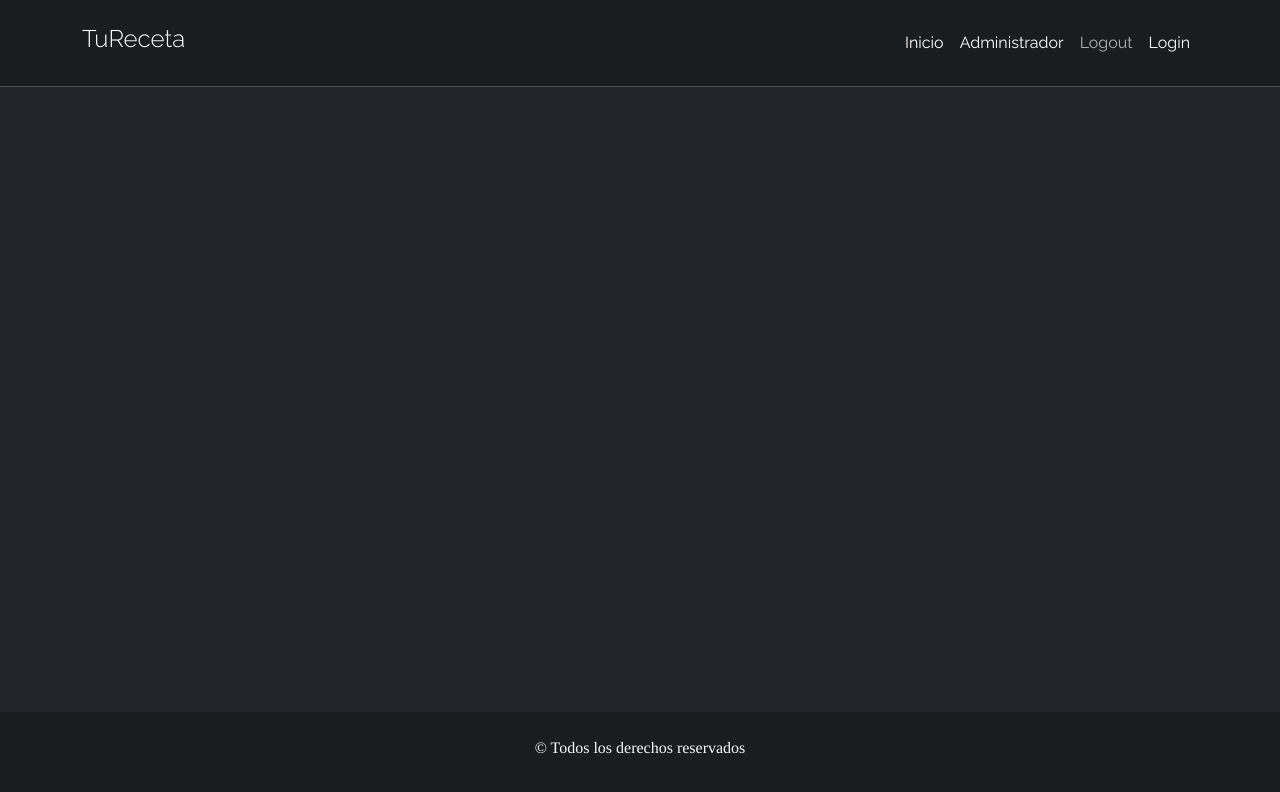
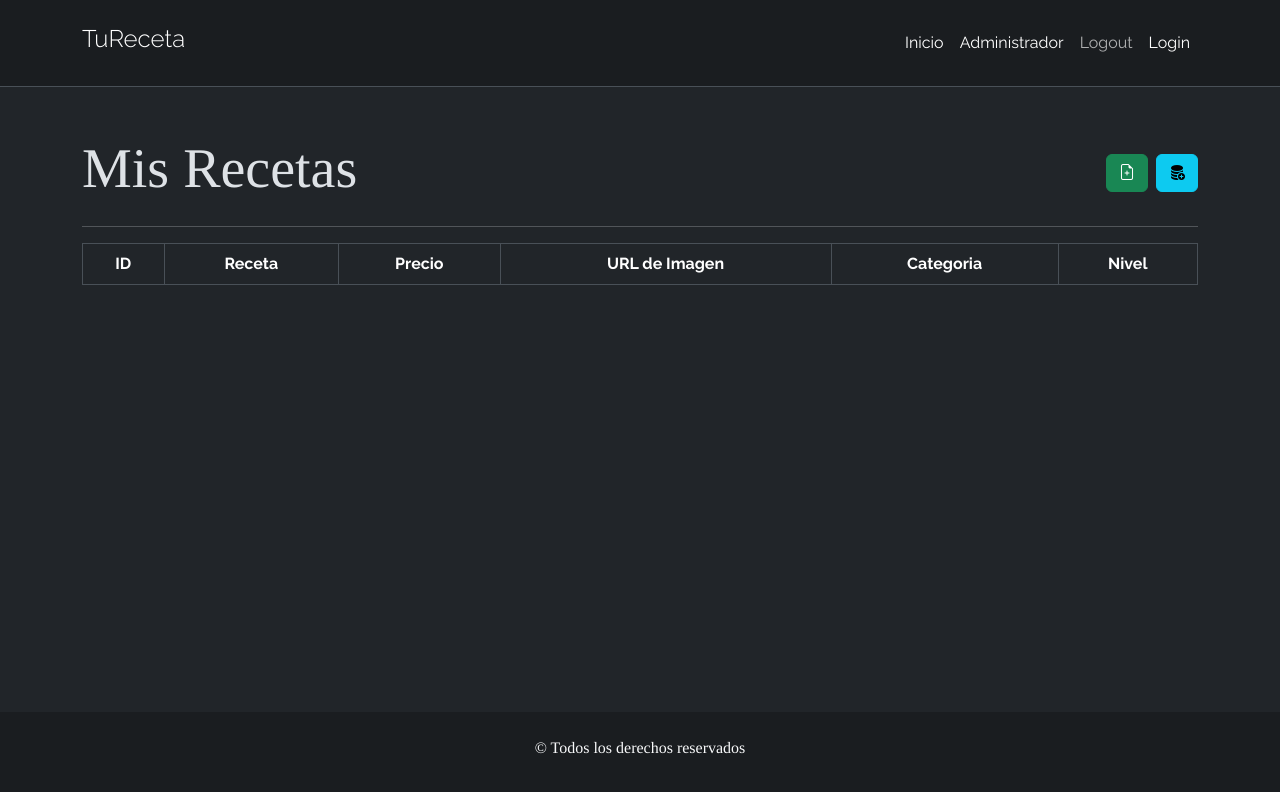
Before and after one commit to juanchiblanco/react-blogRecetas, a React (Vite) app: page /administrador in a window 1280 px wide. Shown: the top 792 px of the page. Built offline with nearby package versions, Linux system fonts and the light colour scheme.

Commit message:
maquetado de admin

```diff
--- a/src/components/pages/Administrador.jsx
+++ b/src/components/pages/Administrador.jsx
@@ -1,10 +1,35 @@
-import React from 'react';
+import { Button, Table } from "react-bootstrap";
 
 const Administrador = () => {
     return (
+        <section className="container mainSection">
+      <div className="d-flex justify-content-between align-items-center mt-5">
+        <h1 className="display-4 tinos">Mis Recetas</h1>
         <div>
-
+        <Button className="btn btn-success" >
+          <i className="bi bi-file-earmark-plus"></i>
+        </Button>
+        <Button className="btn btn-info ms-2" >
+          <i className="bi bi-database-fill-add"></i>
+        </Button>
         </div>
+      </div>
+      <hr />
+      <Table responsive striped bordered hover className="raleway">
+        <thead>
+          <tr className="text-center">
+            <th>ID</th>
+            <th>Receta</th>
+            <th>Precio</th>
+            <th>URL de Imagen</th>
+            <th>Categoria</th>
+            <th>Nivel</th>
+          </tr>
+        </thead>
+        <tbody>
+        </tbody>
+      </Table>
+    </section>
     );
 };
 
```
